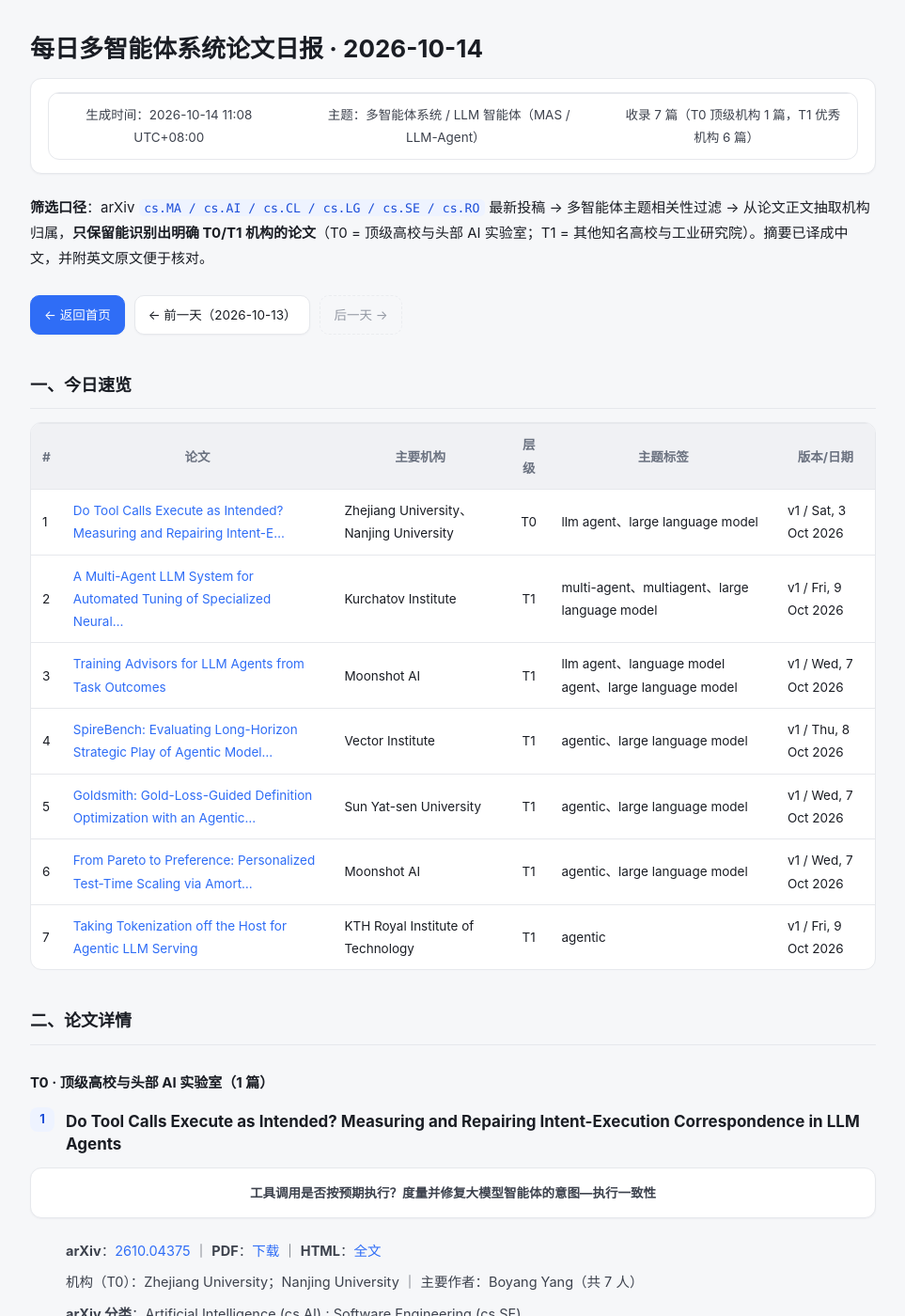
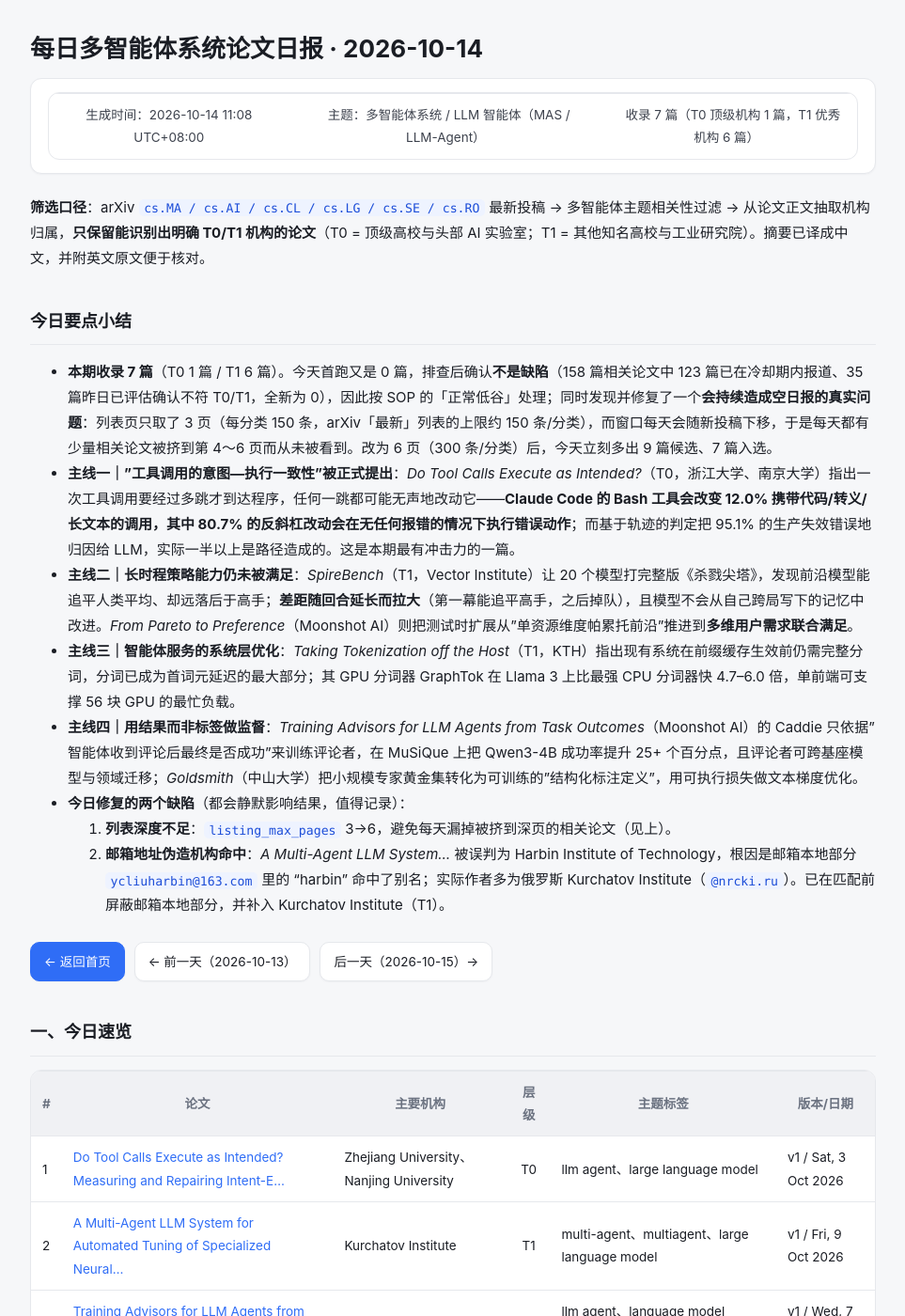
Before and after one commit to isaacveg/mas-daily, a Jekyll site: the page built from daily/2026-10-14.md, in a window 1280 px wide and 1400 px high. Shown: the whole window at 94% size, without its empty margins (158-1121 px from the left). Built offline with Jekyll 4.4.1, drawn with Linux system fonts in a browser that asks for light colours.

Commit message:
report: 更新 2026-10-15 日报

```diff
--- a/daily/2026-10-14.md
+++ b/daily/2026-10-14.md
@@ -9,7 +9,18 @@ permalink: /daily/2026-10-14/
 
 **筛选口径**：arXiv `cs.MA / cs.AI / cs.CL / cs.LG / cs.SE / cs.RO` 最新投稿 → 多智能体主题相关性过滤 → 从论文正文抽取机构归属，**只保留能识别出明确 T0/T1 机构的论文**（T0 = 顶级高校与头部 AI 实验室；T1 = 其他知名高校与工业研究院）。摘要已译成中文，并附英文原文便于核对。
 
-<div class="day-nav"><a class="home" href="/mas-daily/">← 返回首页</a><a href="/mas-daily/daily/2026-10-13/">← 前一天（2026-10-13）</a><span class="disabled">后一天 →</span></div>
+## 今日要点小结
+
+- **本期收录 7 篇**（T0 1 篇 / T1 6 篇）。今天首跑又是 0 篇，排查后确认**不是缺陷**（158 篇相关论文中 123 篇已在冷却期内报道、35 篇昨日已评估确认不符 T0/T1，全新为 0），因此按 SOP 的「正常低谷」处理；同时发现并修复了一个**会持续造成空日报的真实问题**：列表页只取了 3 页（每分类 150 条，arXiv「最新」列表的上限约 150 条/分类），而窗口每天会随新投稿下移，于是每天都有少量相关论文被挤到第 4～6 页而从未被看到。改为 6 页（300 条/分类）后，今天立刻多出 9 篇候选、7 篇入选。
+- **主线一｜"工具调用的意图—执行一致性"被正式提出**：*Do Tool Calls Execute as Intended?*（T0，浙江大学、南京大学）指出一次工具调用要经过多跳才到达程序，任何一跳都可能无声地改动它——**Claude Code 的 Bash 工具会改变 12.0% 携带代码/转义/长文本的调用，其中 80.7% 的反斜杠改动会在无任何报错的情况下执行错误动作**；而基于轨迹的判定把 95.1% 的生产失效错误地归因给 LLM，实际一半以上是路径造成的。这是本期最有冲击力的一篇。
+- **主线二｜长时程策略能力仍未被满足**：*SpireBench*（T1，Vector Institute）让 20 个模型打完整版《杀戮尖塔》，发现前沿模型能追平人类平均、却远落后于高手；**差距随回合延长而拉大**（第一幕能追平高手，之后掉队），且模型不会从自己跨局写下的记忆中改进。*From Pareto to Preference*（Moonshot AI）则把测试时扩展从"单资源维度帕累托前沿"推进到**多维用户需求联合满足**。
+- **主线三｜智能体服务的系统层优化**：*Taking Tokenization off the Host*（T1，KTH）指出现有系统在前缀缓存生效前仍需完整分词，分词已成为首词元延迟的最大部分；其 GPU 分词器 GraphTok 在 Llama 3 上比最强 CPU 分词器快 4.7–6.0 倍，单前端可支撑 56 块 GPU 的最忙负载。
+- **主线四｜用结果而非标签做监督**：*Training Advisors for LLM Agents from Task Outcomes*（Moonshot AI）的 Caddie 只依据"智能体收到评论后最终是否成功"来训练评论者，在 MuSiQue 上把 Qwen3-4B 成功率提升 25+ 个百分点，且评论者可跨基座模型与领域迁移；*Goldsmith*（中山大学）把小规模专家黄金集转化为可训练的"结构化标注定义"，用可执行损失做文本梯度优化。
+- **今日修复的两个缺陷**（都会静默影响结果，值得记录）：
+  1. **列表深度不足**：`listing_max_pages` 3→6，避免每天漏掉被挤到深页的相关论文（见上）。
+  2. **邮箱地址伪造机构命中**：*A Multi-Agent LLM System…* 被误判为 Harbin Institute of Technology，根因是邮箱本地部分 `ycliuharbin@163.com` 里的 "harbin" 命中了别名；实际作者多为俄罗斯 Kurchatov Institute（`@nrcki.ru`）。已在匹配前屏蔽邮箱本地部分，并补入 Kurchatov Institute（T1）。
+
+<div class="day-nav"><a class="home" href="/mas-daily/">← 返回首页</a><a href="/mas-daily/daily/2026-10-13/">← 前一天（2026-10-13）</a><a href="/mas-daily/daily/2026-10-15/">后一天（2026-10-15）→</a></div>
 
 ## 一、今日速览
 
```
Also changed, not shown: daily/2026-10-15.md (added, +19 -0 lines), index.md (+2 -1 lines).
